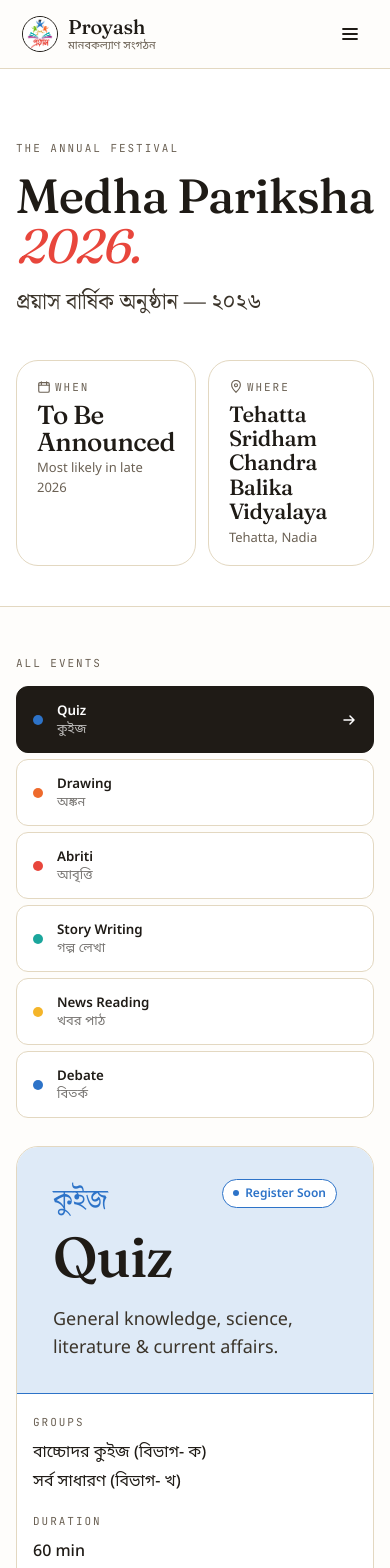
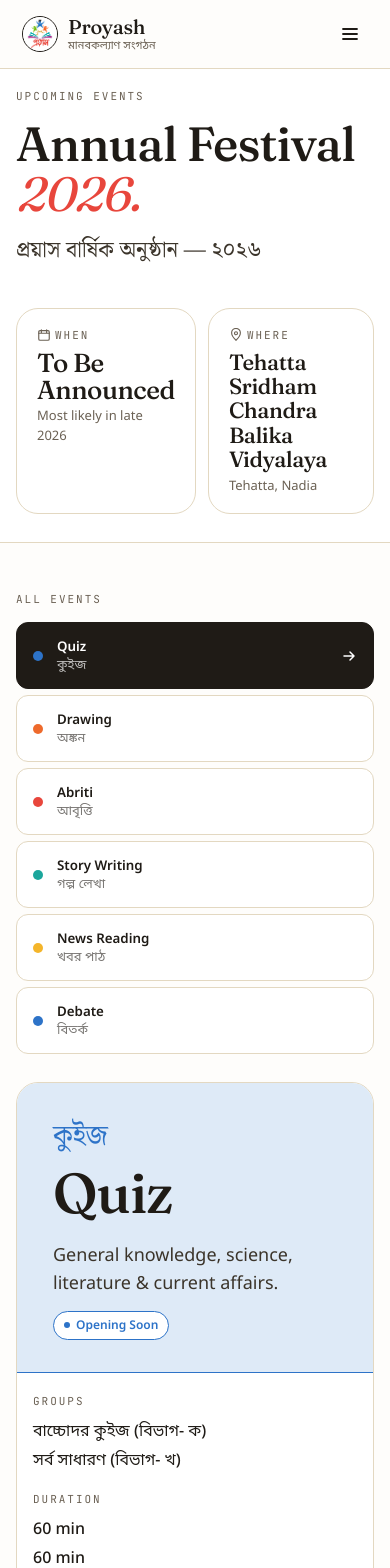
Before and after one commit to sumanbiswas7/prayash, a React (Vite) app: page /events in a window 390 px wide. Shown: the top 1568 px of the page. Built offline with nearby package versions, Linux system fonts and the light colour scheme.

Commit message:
feat: update navigation links and enhance dashboard tab functionality

```diff
--- a/src/components/Nav.tsx
+++ b/src/components/Nav.tsx
@@ -13,11 +13,12 @@ interface NavProps {
 
 const links: { id: Page; label: string; path: string }[] = [
   { id: 'home', label: 'Home', path: '/' },
-  // { id: 'events', label: 'Events', path: '/events' },
-  // { id: 'dashboard', label: 'Dashboard', path: '/dashboard' },
+  { id: 'events', label: 'Events', path: '/events' },
   { id: 'gallery', label: 'Gallery', path: '/gallery' },
   { id: 'contact', label: 'Contact', path: '/contact' },
 ];
+
+const dashboardLink = { id: 'dashboard', label: 'Dashboard', path: '/dashboard' } as const;
 
 export function Nav({ setPage, openLogin, user, onLogout }: NavProps) {
   const { pathname } = useLocation();
@@ -35,6 +36,8 @@ export function Nav({ setPage, openLogin, user, onLogout }: NavProps) {
     setOpen(false);
   };
 
+  const visibleLinks = user ? [...links, dashboardLink] : links;
+
   return (
     <>
       <header className="nav">
@@ -47,7 +50,7 @@ export function Nav({ setPage, openLogin, user, onLogout }: NavProps) {
             </div>
           </button>
           <nav className="nav__links">
-          {links.map((l) => (
+            {visibleLinks.map((l) => (
               <button
                 key={l.id}
                 className={`nav__link ${pathname === l.path ? 'active' : ''}`}
@@ -61,10 +64,22 @@ export function Nav({ setPage, openLogin, user, onLogout }: NavProps) {
           <div className="nav__cta">
             {user ? (
               <>
-              <button className="nav__avatar" onClick={() => navigate('dashboard')} title={user.studentName}>
+                <button
+                  className="nav__avatar"
+                  onClick={() => navigate('dashboard')}
+                  title={user.studentName}
+                >
                   {user.studentName[0].toUpperCase()}
                 </button>
-              <button className="btn btn-sm" onClick={() => setConfirmLogout(true)} style={{ background: 'color-mix(in srgb, var(--red) 12%, transparent)', color: 'var(--red)', border: '1px solid color-mix(in srgb, var(--red) 25%, transparent)' }}>
+                <button
+                  className="btn btn-sm"
+                  onClick={() => setConfirmLogout(true)}
+                  style={{
+                    background: 'color-mix(in srgb, var(--red) 12%, transparent)',
+                    color: 'var(--red)',
+                    border: '1px solid color-mix(in srgb, var(--red) 25%, transparent)',
+                  }}
+                >
                   Log out
                 </button>
               </>
@@ -103,7 +118,7 @@ export function Nav({ setPage, openLogin, user, onLogout }: NavProps) {
       {open && <div className="nav__backdrop" onClick={() => setOpen(false)} />}
       {open && (
         <nav className="nav__mobile-menu">
-        {links.map((l) => (
+          {visibleLinks.map((l) => (
             <button
               key={l.id}
               className={`nav__mobile-link ${pathname === l.path ? 'active' : ''}`}
@@ -115,16 +130,34 @@ export function Nav({ setPage, openLogin, user, onLogout }: NavProps) {
           <div className="nav__mobile-actions">
             {user ? (
               <>
-              <button className="nav__avatar" onClick={() => navigate('dashboard')} title={user.studentName}>
+                <button
+                  className="nav__avatar"
+                  onClick={() => navigate('dashboard')}
+                  title={user.studentName}
+                >
                   {user.studentName[0].toUpperCase()}
                 </button>
-              <button className="btn" onClick={() => setConfirmLogout(true)} style={{ background: 'color-mix(in srgb, var(--red) 12%, transparent)', color: 'var(--red)', border: '1px solid color-mix(in srgb, var(--red) 25%, transparent)' }}>
+                <button
+                  className="btn"
+                  onClick={() => setConfirmLogout(true)}
+                  style={{
+                    background: 'color-mix(in srgb, var(--red) 12%, transparent)',
+                    color: 'var(--red)',
+                    border: '1px solid color-mix(in srgb, var(--red) 25%, transparent)',
+                  }}
+                >
                   Log out
                 </button>
               </>
             ) : (
               <>
-              <button className="btn btn-ghost" onClick={() => { openLogin(); setOpen(false); }}>
+                <button
+                  className="btn btn-ghost"
+                  onClick={() => {
+                    openLogin();
+                    setOpen(false);
+                  }}
+                >
                   Log in
                 </button>
                 <button className="btn btn-accent" onClick={() => navigate('register')}>
@@ -141,7 +174,9 @@ export function Nav({ setPage, openLogin, user, onLogout }: NavProps) {
           <div className="logout-modal__panel" onClick={(e) => e.stopPropagation()}>
             <div className="logout-modal__top">
               <div className="logout-modal__title">Logging out?</div>
-            <p className="muted logout-modal__desc">You'll need your email and password to get back in.</p>
+              <p className="muted logout-modal__desc">
+                You'll need your email and password to get back in.
+              </p>
             </div>
             <div className="logout-modal__actions">
               <button className="btn btn-lg logout-modal__confirm" onClick={handleLogout}>
--- a/src/pages/Dashboard.tsx
+++ b/src/pages/Dashboard.tsx
@@ -10,7 +10,7 @@ interface DashboardProps {
 }
 
 export function Dashboard({ user, onUpdate }: DashboardProps) {
-  const [tab, setTab] = useState('regs');
+  const [tab, setTab] = useState('profile');
   const [activeCert, setActiveCert] = useState<Certificate | null>(null);
 
   const firstName = user?.studentName?.split(' ')[0] ?? 'there';
@@ -60,10 +60,10 @@ export function Dashboard({ user, onUpdate }: DashboardProps) {
           <div className="dash-tabs__scroll">
             <div className="dash-tabs__bar">
               {[
+                { id: 'profile', label: 'Profile' },
+                { id: 'regs', label: 'Registrations' },
                 // { id: 'medals', label: 'Medal case' },
                 // { id: 'certs', label: 'Certificates' },
-                { id: 'regs', label: 'Registrations' },
-                { id: 'profile', label: 'Profile' },
               ].map((t) => (
                 <button
                   key={t.id}
@@ -308,7 +308,8 @@ function Registrations() {
         <div>
           <h2 className="display regs-section__title">Your competitions.</h2>
           <p className="regs-section__desc">
-            All the competitions you participated in. You'll be able to see your registration details here.
+            All the competitions you participated in. You'll be able to see your registration
+            details here.
           </p>
         </div>
         {/* <button className="btn btn-primary" disabled style={{ opacity: 0.45, cursor: 'not-allowed' }}>
--- a/src/pages/Events.scss
+++ b/src/pages/Events.scss
@@ -3,7 +3,8 @@ $bp-mobile: 768px;
 /* ===== Events header ===== */
 
 .events-hero {
-  padding: 72px 0 40px;
+  padding-top: clamp(20px, 4vw, 64px);
+  padding-bottom: clamp(28px, 5vw, 80px);
   background: var(--cream-2);
   border-bottom: 1px solid var(--rule);
 }
@@ -155,6 +156,10 @@ $bp-mobile: 768px;
 
 .events-detail__chip {
   background: white;
+}
+
+.events-detail__chip--mobile {
+  display: none;
 }
 
 .events-detail__desc {
@@ -326,4 +331,18 @@ $bp-mobile: 768px;
   .events-schedule__time {
     font-size: 15px;
   }
+
+  .events-detail__header-inner {
+    flex-direction: column;
+  }
+
+  .events-detail__chip--desktop {
+    display: none;
+  }
+
+  .events-detail__chip--mobile {
+    display: inline-flex;
+    margin-top: 14px;
+    align-self: flex-start;
+  }
 }
--- a/src/pages/Events.tsx
+++ b/src/pages/Events.tsx
@@ -16,9 +16,9 @@ export function Events({ setPage }: EventsProps) {
       <section className="events-hero">
         <div className="container events-hero__grid">
           <div>
-            <div className="eyebrow events-hero__eyebrow">The annual festival</div>
+            <div className="eyebrow events-hero__eyebrow">Upcoming events</div>
             <h1 className="display events-hero__title">
-              Medha Pariksha <span className="events-hero__title-accent">2026.</span>
+              Annual Festival <span className="events-hero__title-accent">2026.</span>
             </h1>
             <div className="bn-display events-hero__bn">প্রয়াস বার্ষিক অনুষ্ঠান — ২০২৬</div>
           </div>
@@ -93,16 +93,25 @@ export function Events({ setPage }: EventsProps) {
                     <h2 className="display events-detail__title">{ev.en}</h2>
                   </div>
                   <div
-                    className="chip events-detail__chip"
+                    className="chip events-detail__chip events-detail__chip--desktop"
                     style={{
                       color: `var(--${ev.color})`,
                       border: `1px solid var(--${ev.color})`,
                     }}
                   >
-                    <span className="chip-dot" /> Register Soon
+                    <span className="chip-dot" /> Opening Soon
                   </div>
                 </div>
                 <p className="events-detail__desc">{ev.desc}</p>
+                <div
+                  className="chip events-detail__chip events-detail__chip--mobile"
+                  style={{
+                    color: `var(--${ev.color})`,
+                    border: `1px solid var(--${ev.color})`,
+                  }}
+                >
+                  <span className="chip-dot" /> Opening Soon
+                </div>
               </div>
 
               <div className="events-detail__info-grid">
@@ -179,7 +188,7 @@ export function Events({ setPage }: EventsProps) {
             </div>
 
             <div className="events-schedule">
-              <div className="eyebrow events-schedule__eyebrow">Day schedule</div>
+              <div className="eyebrow events-schedule__eyebrow">Most likely schedule</div>
 
               <div className="events-schedule__venue-label">ঘর · Room</div>
               <div className="card events-schedule__card">
```
Lines whose indentation alone changed are shown as unchanged.
